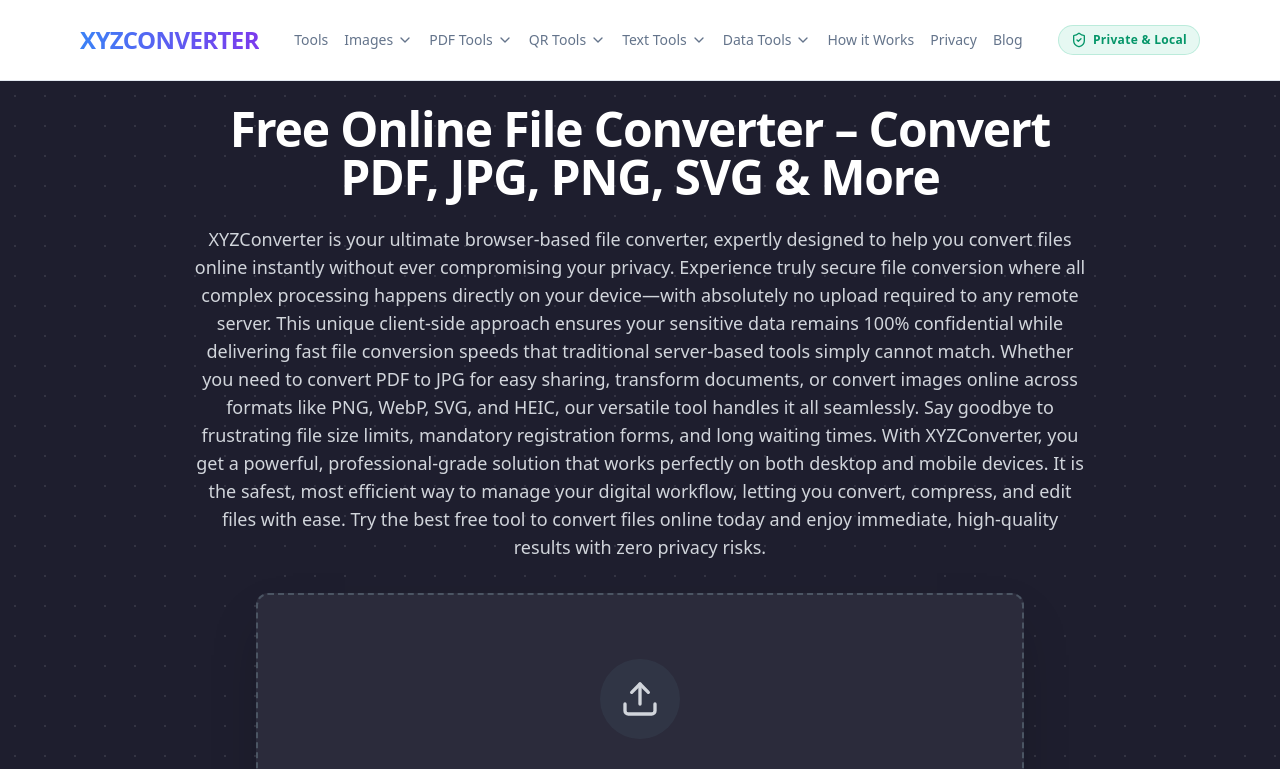
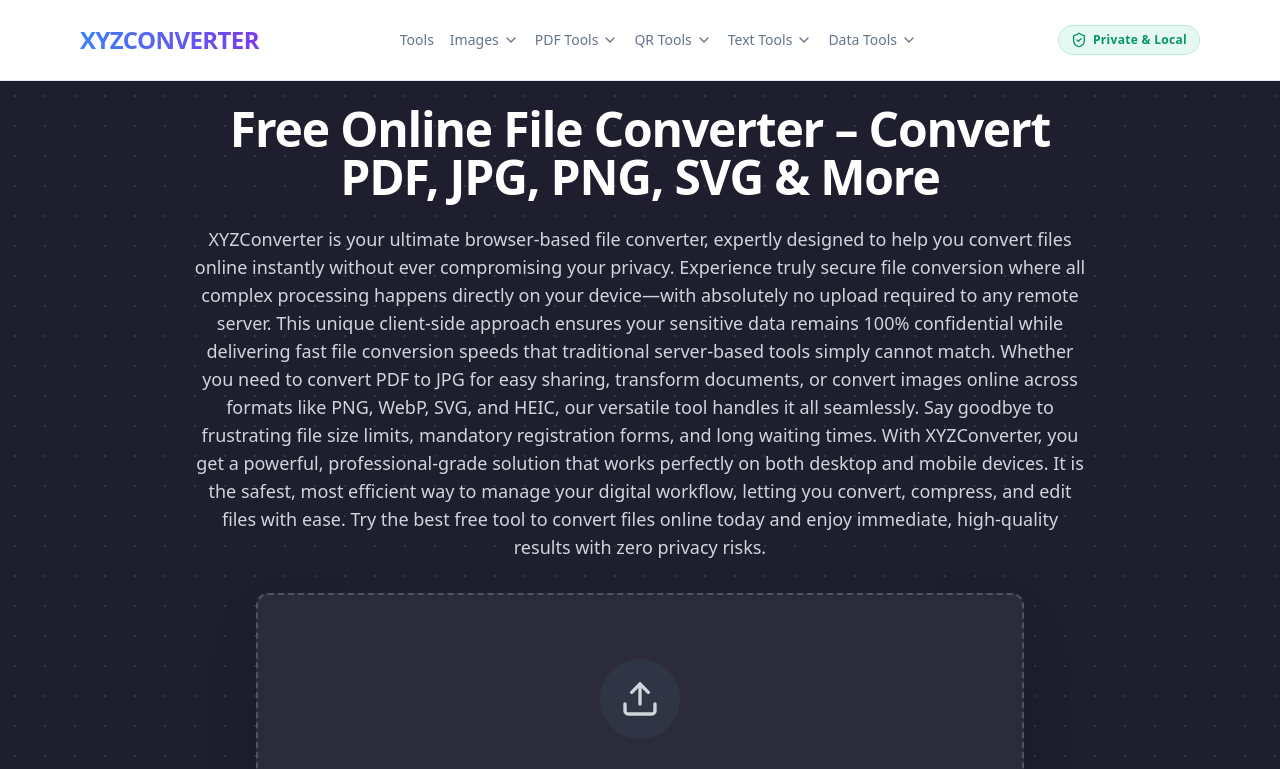
Before and after one commit to Tachfine37/xyzconverter, a React (Vite) app: page / in a window 1280 px wide. Shown: the top 769 px of the page. Built offline with nearby package versions, Linux system fonts and the light colour scheme.

Commit message:
feat(nav): remove how it works, privacy, and blog from header and ensure they are all in footer per user request

```diff
--- a/src/components/layout/Footer.tsx
+++ b/src/components/layout/Footer.tsx
@@ -37,6 +37,7 @@
                         <ul className="space-y-2 text-sm">
                             <li><Link to="/about" className="hover:text-primary transition-colors">About Us</Link></li>
                             <li><Link to="/how-it-works" className="hover:text-primary transition-colors">How it Works</Link></li>
+                            <li><Link to="/blog" className="hover:text-primary transition-colors">Blog</Link></li>
                             <li><a href="https://github.com" target="_blank" rel="noopener noreferrer" className="hover:text-primary transition-colors">GitHub</a></li>
                         </ul>
                     </div>
--- a/src/components/layout/Header.tsx
+++ b/src/components/layout/Header.tsx
@@ -232,17 +232,6 @@
 
                     <MegaDropdownMenu trigger="Data Tools" groups={dataGroups} />
 
-                    <Link to="/how-it-works" className="text-muted-foreground hover:text-foreground transition-colors">
-                        How it Works
-                    </Link>
-
-                    <Link to="/privacy" className="text-muted-foreground hover:text-foreground transition-colors">
-                        Privacy
-                    </Link>
-
-                    <Link to="/blog" className="text-muted-foreground hover:text-foreground transition-colors">
-                        Blog
-                    </Link>
                 </nav>
 
                 {/* Actions */}
@@ -462,29 +451,6 @@
                                 )}
                             </div>
 
-                            <Link
-                                to="/how-it-works"
-                                className="flex items-center py-3 text-lg font-medium border-b border-border/50"
-                                onClick={closeMenu}
-                            >
-                                How it Works
-                            </Link>
-
-                            <Link
-                                to="/blog"
-                                className="flex items-center py-3 text-lg font-medium border-b border-border/50"
-                                onClick={closeMenu}
-                            >
-                                Blog
-                            </Link>
-
-                            <Link
-                                to="/privacy"
-                                className="flex items-center py-3 text-lg font-medium border-b border-border/50"
-                                onClick={closeMenu}
-                            >
-                                PrivacyPolicy
-                            </Link>
                         </nav>
                     </div>
                 </div>
```
